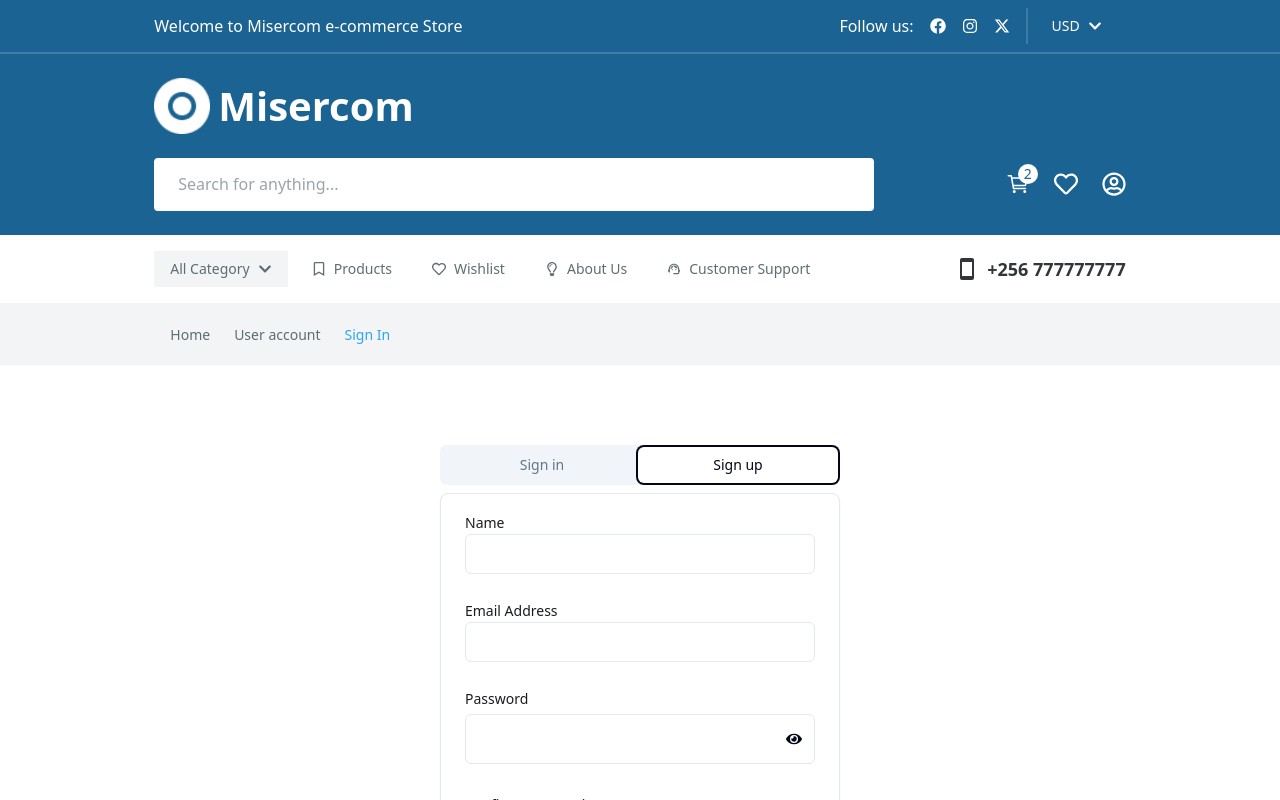
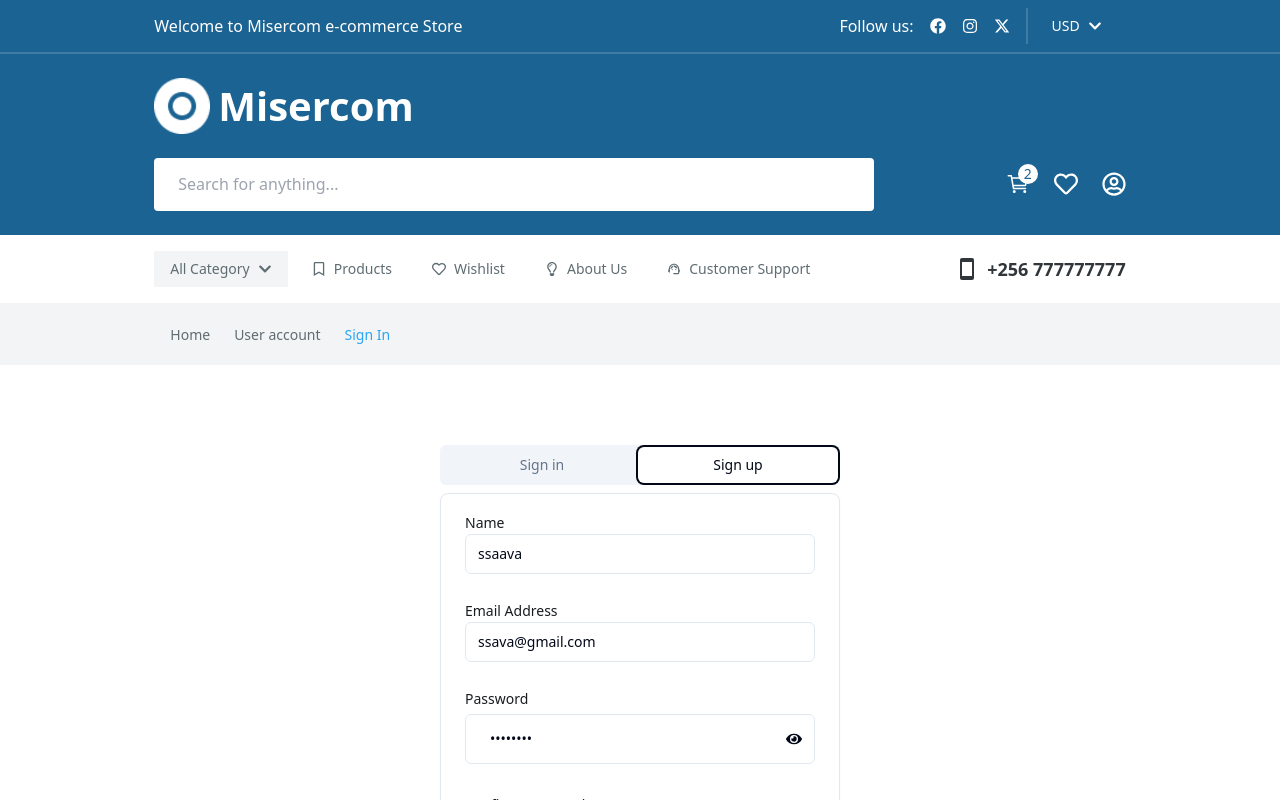
Before and after one commit to rashidkisejjere0784/BSE24-30-Capstone-Project, a React (Vite) app in the folder front-end/: page /auth in a window 1280 px wide. Both pictures are taken after a click on the tab "Sign up". Shown: the top 800 px of the page. Built offline with nearby package versions, Linux system fonts and the light colour scheme.

Commit message:
installed axios

```diff
--- a/front-end/package.json
+++ b/front-end/package.json
@@ -17,6 +17,7 @@
     "@radix-ui/react-slider": "^1.2.0",
     "@radix-ui/react-slot": "^1.1.0",
     "@radix-ui/react-tabs": "^1.1.0",
+    "axios": "^1.7.7",
     "class-variance-authority": "^0.7.0",
     "clsx": "^2.1.1",
     "embla-carousel-react": "^8.3.0",
--- a/front-end/src/pages/auth/index.tsx
+++ b/front-end/src/pages/auth/index.tsx
@@ -1,46 +1,87 @@
-import { Link } from "react-router-dom";
-import { Input } from "@/components/ui/input";
-import { Label } from "@/components/ui/label";
-import { Tabs, TabsContent, TabsList, TabsTrigger } from "@/components/ui/tabs";
-import {Card, CardContent} from "@/components/ui/card.tsx";
-import {FaEye, FaEyeSlash, FaLongArrowAltRight} from "react-icons/fa";
-import {useState} from "react";
-import {usePasswordToggle} from "@/assets/utils.ts";
+import { Link, useNavigate } from 'react-router-dom'
+import { Input } from '@/components/ui/input'
+import { Label } from '@/components/ui/label'
+import { Tabs, TabsContent, TabsList, TabsTrigger } from '@/components/ui/tabs'
+import { Card, CardContent } from '@/components/ui/card.tsx'
+import { FaEye, FaEyeSlash, FaLongArrowAltRight } from 'react-icons/fa'
+import { useState } from 'react'
+import { usePasswordToggle } from '@/assets/utils.ts'
+import axios from 'axios'
+const AuthPage = () => {
+  const navigate = useNavigate()
+  const handleSignUp = async () => {
+    try {
+      const repoonse = await axios.post(
+        'http://localhost:3000/api/auth/signup',
+        signUpForm
+      )
+      if (repoonse) {
+        // setSignUpForm({
+        //   name: '',
+        //   email: '',
+        //   password: '',
+        //   confirmPassword: ''
+        // })
+        navigate('/')
+      }
+    } catch (error) {
+      console.log(error)
+    }
+  }
 
-const AuthPage = () => {
-    const{inputType, visible, toggleVisibility} = usePasswordToggle()
+  const handleLogin = async () => {
+    try {
+      const repoonse = await axios.post(
+        'http://localhost:3000/api/auth/login',
+        logInForm
+      )
+      console.log(repoonse)
+      //   if (repoonse) {
+      //     navigate('/')
+      //   }
+    } catch (error) {
+      console.log(error)
+    }
+  }
+  const { inputType, visible, toggleVisibility } = usePasswordToggle()
   const [logInForm, setLogInForm] = useState({
-        email: "",
-        password: "",
-    });
+    email: '',
+    password: ''
+  })
   const [signUpForm, setSignUpForm] = useState({
-        name: "",
-        email: "",
-        password: "",
-        confirmPassword: "",
-    });
-    const handleLogInFormOnChange = (e: { preventDefault: () => void; target: { name: string; value: string; }; })=>{
+    name: 'ssaava',
+    email: 'ssava@gmail.com',
+    password: 'yonayona',
+    confirmPassword: 'yonayona'
+  })
+  const handleLogInFormOnChange = (e: {
+    preventDefault: () => void
+    target: { name: string; value: string }
+  }) => {
     e.preventDefault()
     setLogInForm({
       ...logInForm,
-            [e.target.name]: e.target.value,
+      [e.target.name]: e.target.value
     })
   }
-    const handleSignUpFormOnChange = (e: { preventDefault: () => void; target: { name: string; value: string; }; })=>{
+  const handleSignUpFormOnChange = (e: {
+    preventDefault: () => void
+    target: { name: string; value: string }
+  }) => {
     e.preventDefault()
     setSignUpForm({
       ...signUpForm,
-            [e.target.name]: e.target.value,
+      [e.target.name]: e.target.value
     })
   }
   return (
     <>
-            <div className={"section py-5 bg-gray-50"}>
-                <ul className={"flex gap-4 items-center text-gray-600 text-sm"}>
+      <div className={'section py-5 bg-gray-50'}>
+        <ul className={'flex gap-4 items-center text-gray-600 text-sm'}>
           <Link
-                        to={"/"}
+            to={'/'}
             className={
-                            "flex duration-150 gap-4 items-center hover:text-secondary-500"
+              'flex duration-150 gap-4 items-center hover:text-secondary-500'
             }
           >
             <i className="fa-solid fa-house text-base"></i>
@@ -48,12 +89,12 @@ const AuthPage = () => {
               Home <i className="ml-2 fa-solid fa-angle-right"></i>
             </li>
           </Link>
-                    <Link to={"/"}>
+          <Link to={'/'}>
             <li>
               User account <i className="ml-2 fa-solid fa-angle-right"></i>
             </li>
           </Link>
-                    <Link to={"/products"}>
+          <Link to={'/products'}>
             <li className=" text-secondary-500">Sign In</li>
           </Link>
         </ul>
@@ -68,39 +109,71 @@ const AuthPage = () => {
           <TabsContent value="sign in">
             <Card>
               <CardContent className="space-y-2">
-                                <form>
+                <form onSubmit={handleLogin}>
                   <div className="py-4">
-                                        <Label htmlFor="name" className="text-gray-900">Email Address</Label>
-                                        <Input name={"email"} value={logInForm.email} onChange={handleLogInFormOnChange} type="email" id="name"/>
+                    <Label htmlFor="name" className="text-gray-900">
+                      Email Address
+                    </Label>
+                    <Input
+                      name={'email'}
+                      value={logInForm.email}
+                      onChange={handleLogInFormOnChange}
+                      type="email"
+                      id="name"
+                    />
                   </div>
                   <div className="space-y-1 w-full pb-5">
                     <div className="flex justify-between">
-                                            <Label htmlFor="password" className="text-gray-900">Password</Label>
-                                            <a href="#" className="text-sm text-secondary-500">Forgot Password</a>
+                      <Label htmlFor="password" className="text-gray-900">
+                        Password
+                      </Label>
+                      <a href="#" className="text-sm text-secondary-500">
+                        Forgot Password
+                      </a>
                     </div>
-                                        <div className={"flex gap-4 items-center rounded-md border border-input px-3 py-1 "}>
-                                            <Input name={"password"} value={logInForm.password} onChange={handleLogInFormOnChange} type={inputType} id="password" className={"w-full ring-0 border-0 outline-none focus:outline-none focus-visible:ring-0 shadow-none"}/>
-                                            <button type={"button"} onClick={toggleVisibility}>
-                                                {
-                                                    visible ?  <FaEyeSlash/>: <FaEye/>
+                    <div
+                      className={
+                        'flex gap-4 items-center rounded-md border border-input px-3 py-1 '
                       }
+                    >
+                      <Input
+                        name={'password'}
+                        value={logInForm.password}
+                        onChange={handleLogInFormOnChange}
+                        type={inputType}
+                        id="password"
+                        className={
+                          'w-full ring-0 border-0 outline-none focus:outline-none focus-visible:ring-0 shadow-none'
+                        }
+                      />
+                      <button type={'button'} onClick={toggleVisibility}>
+                        {visible ? <FaEyeSlash /> : <FaEye />}
                       </button>
                     </div>
                   </div>
 
                   <div>
-                                        <button type={"submit"} className={`flex items-center justify-center rounded-sm text-gray-00 bg-primary-500 px-6 py-[.5rem] gap-4 mb-4 w-full`}>
-                                            <a href={"#"} className={"font-medium text-gray-00"}>SIGN IN</a>
-                                            <span><FaLongArrowAltRight /></span>
+                    <button
+                      type={'submit'}
+                      className={`flex items-center justify-center rounded-sm text-gray-00 bg-primary-500 px-6 py-[.5rem] gap-4 mb-4 w-full`}
+                    >
+                      <a href={'#'} className={'font-medium text-gray-00'}>
+                        SIGN IN
+                      </a>
+                      <span>
+                        <FaLongArrowAltRight />
+                      </span>
                     </button>
                   </div>
                   <div className="flex justify-center gap-1">
-                                        <hr className="my-4 border-gray-300 w-full"/>
+                    <hr className="my-4 border-gray-300 w-full" />
                     <p>or</p>
-                                        <hr className="my-4 border-gray-300 w-full"/>
+                    <hr className="my-4 border-gray-300 w-full" />
                   </div>
                   <div>
-                                        <button className={`flex items-center justify-center rounded-sm text-gray-700 px-6 py-[.5rem] gap-4 mb-4 w-full border`}>
+                    <button
+                      className={`flex items-center justify-center rounded-sm text-gray-700 px-6 py-[.5rem] gap-4 mb-4 w-full border`}
+                    >
                       <span>
                         <img
                           src="/images/google.png"
@@ -108,7 +181,9 @@ const AuthPage = () => {
                           width={20}
                         />
                       </span>
-                                            <a href={"#"} className="flex-1 text-center">Log in with Google</a>
+                      <a href={'#'} className="flex-1 text-center">
+                        Log in with Google
+                      </a>
                     </button>
                   </div>
                 </form>
@@ -118,32 +193,50 @@ const AuthPage = () => {
           <TabsContent value="sign up">
             <Card>
               <CardContent className="space-y-2">
+                <form className="space-y-2" onSubmit={handleSignUp}>
                   <div className="py-4">
                     <Label htmlFor="name" className="text-gray-900">
                       Name
                     </Label>
-                                    <Input type="text" id="name" value={signUpForm.name}
-                                           onChange={handleSignUpFormOnChange}/>
+                    <Input
+                      type="text"
+                      id="name"
+                      value={signUpForm.name}
+                      onChange={handleSignUpFormOnChange}
+                    />
                   </div>
                   <div className="pb-4">
                     <Label htmlFor="email" className="text-gray-900">
                       Email Address
                     </Label>
-                                    <Input type="email" id="email" value={signUpForm.email}
-                                           onChange={handleSignUpFormOnChange}/>
+                    <Input
+                      type="email"
+                      id="email"
+                      value={signUpForm.email}
+                      onChange={handleSignUpFormOnChange}
+                    />
                   </div>
                   <div className="space-y-1 w-full pb-5">
                     <Label htmlFor="password" className="text-gray-900">
                       Password
                     </Label>
                     <div
-                                        className={"flex gap-4 items-center rounded-md border border-input px-3 py-1 "}>
-                                        <Input type="password" name={"password"} id="password" value={signUpForm.password}
-                                               onChange={handleSignUpFormOnChange}  className={"w-full ring-0 border-0 outline-none focus:outline-none focus-visible:ring-0 shadow-none"}/>
-                                        <button type={"button"} onClick={toggleVisibility}>
-                                            {
-                                                visible ? <FaEyeSlash/>: <FaEye/>
+                      className={
+                        'flex gap-4 items-center rounded-md border border-input px-3 py-1 '
                       }
+                    >
+                      <Input
+                        type="password"
+                        name={'password'}
+                        id="password"
+                        value={signUpForm.password}
+                        onChange={handleSignUpFormOnChange}
+                        className={
+                          'w-full ring-0 border-0 outline-none focus:outline-none focus-visible:ring-0 shadow-none'
+                        }
+                      />
+                      <button type={'button'} onClick={toggleVisibility}>
+                        {visible ? <FaEyeSlash /> : <FaEye />}
                       </button>
                     </div>
                   </div>
@@ -152,50 +245,74 @@ const AuthPage = () => {
                       Confirm password
                     </Label>
                     <div
-                                    className={"flex gap-4 items-center rounded-md border border-input px-3 py-1 "}>
-                                        <Input type={inputType} name={"confirmPassword"} id="comfirm_password"
-                                               value={signUpForm.confirmPassword} onChange={handleSignUpFormOnChange}  className={"w-full ring-0 border-0 outline-none focus:outline-none focus-visible:ring-0 shadow-none"}/>
-                                        <button type={"button"} onClick={toggleVisibility}>
-                                            {
-                                                visible ?  <FaEyeSlash/>: <FaEye/>
+                      className={
+                        'flex gap-4 items-center rounded-md border border-input px-3 py-1 '
                       }
+                    >
+                      <Input
+                        type={inputType}
+                        name={'confirmPassword'}
+                        id="comfirm_password"
+                        value={signUpForm.confirmPassword}
+                        onChange={handleSignUpFormOnChange}
+                        className={
+                          'w-full ring-0 border-0 outline-none focus:outline-none focus-visible:ring-0 shadow-none'
+                        }
+                      />
+                      <button type={'button'} onClick={toggleVisibility}>
+                        {visible ? <FaEyeSlash /> : <FaEye />}
                       </button>
                     </div>
                   </div>
 
                   <div className="flex gap-2 items-start pb-4">
-                                    <input type="checkbox" id="terms" className="accent-primary-500 text-gray-100"/>
+                    <input
+                      type="checkbox"
+                      id="terms"
+                      className="accent-primary-500 text-gray-100"
+                    />
                     <Label htmlFor="terms" className="text-gray-800">
                       Do you agree to Misercom
-                                        <span className="text-secondary-500">Terms of Condition</span> and
-                                        <span className="text-secondary-500">Privacy Policy</span>.
+                      <span className="text-secondary-500">
+                        Terms of Condition
+                      </span>{' '}
+                      and
+                      <span className="text-secondary-500">Privacy Policy</span>
+                      .
                     </Label>
                   </div>
 
                   <div>
-                                    <button className={`flex items-center justify-center rounded-sm text-gray-00 bg-primary-500 px-6 py-[.5rem] gap-4 mb-4 w-full`}>
-                                        <a href={"#"}>SIGN UP </a>
-                                        <span><i className="fa fa-long-arrow-right"></i></span>
+                    <button
+                      type="submit"
+                      className={`flex items-center justify-center rounded-sm text-gray-00 bg-primary-500 px-6 py-[.5rem] gap-4 mb-4 w-full`}
+                    >
+                      SIGN UP
+                      <span>
+                        <i className="fa fa-long-arrow-right"></i>
+                      </span>
                     </button>
                   </div>
+                </form>
 
                 <div className="flex justify-center gap-1">
-                                    <hr className="my-4 border-gray-300 w-full"/>
+                  <hr className="my-4 border-gray-300 w-full" />
                   <p>or</p>
-                                    <hr className="my-4 border-gray-300 w-full"/>
+                  <hr className="my-4 border-gray-300 w-full" />
                 </div>
 
                 <div>
-                                    <button className={`flex items-center justify-center rounded-sm text-gray-700 px-6 py-[.5rem] gap-4 mb-4 w-full border`}>
+                  <button
+                    className={`flex items-center justify-center rounded-sm text-gray-700 px-6 py-[.5rem] gap-4 mb-4 w-full border`}
+                  >
                     <span>
-
                       <img
                         src="/images/google.png"
                         alt="google icon"
                         width={20}
                       />
                     </span>
-                                        <a href={"#"} className="flex-1 text-center">
+                    <a href={'#'} className="flex-1 text-center">
                       Log in with Google
                     </a>
                   </button>
```
Also changed, not shown: front-end/src/assets/utils.ts (+11 -11 lines), 1 other file (tests, documents, lock files or other folders). Lines whose indentation alone changed are shown as unchanged.
